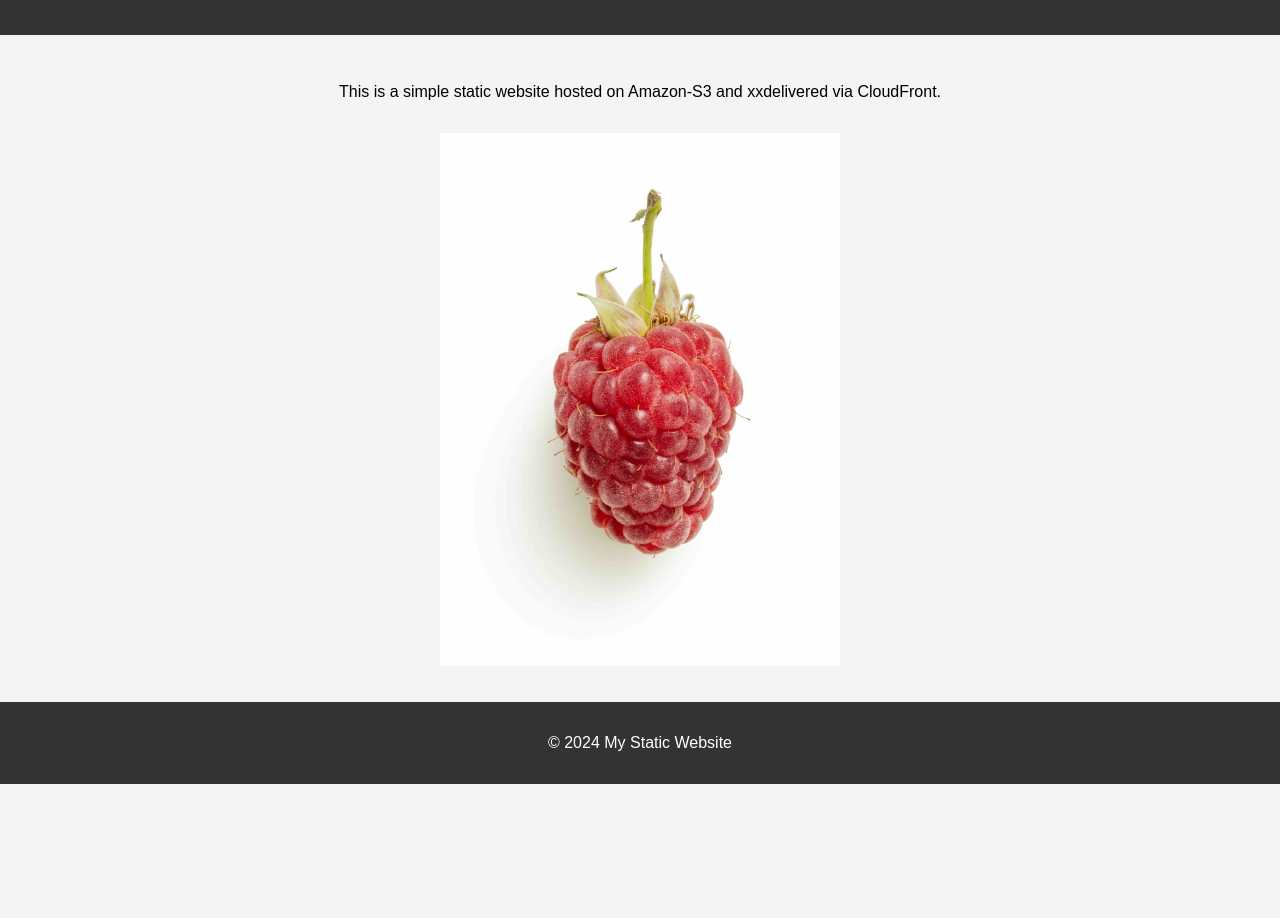
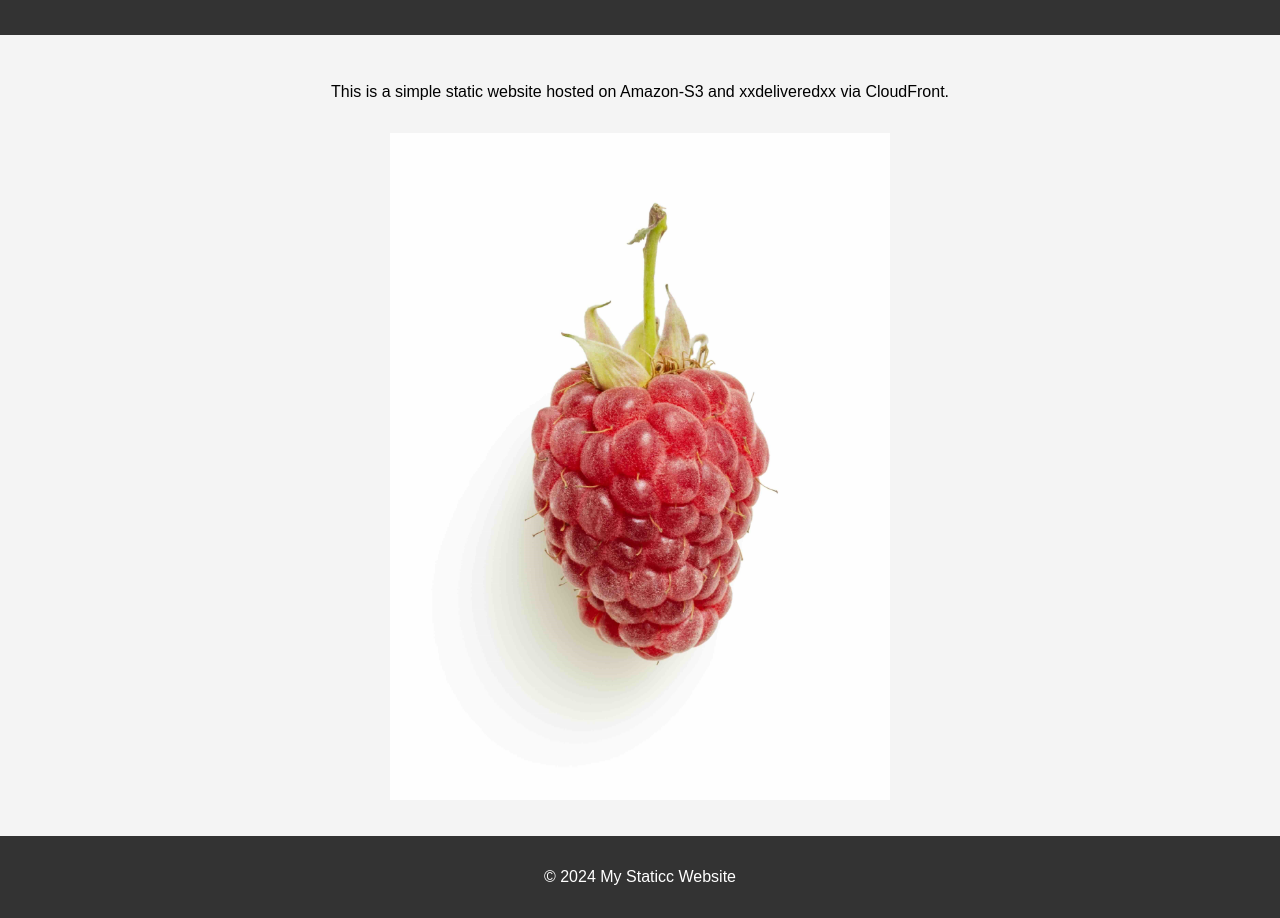
Before and after one commit to SkSingh07/aws, a plain HTML site: page index.html in a window 1280 px wide. Shown: the part 77-995 px from the top of the page. Before the commit the page ends 861 px from the top, so only its background shows below. Drawn offline with Linux system fonts and the light colour scheme.

Commit message:
Initial commit

```diff
--- a/index.html
+++ b/index.html
@@ -11,11 +11,11 @@
         <h1>Welcome to My Static Website</h1>
     </header>
     <main>
-        <p>This is a simple static website hosted on Amazon-S3 and xxdelivered via CloudFront.</p>
-        <img src="image.jpg" alt="Sample Image" width="400" height="400">
+        <p>This is a simple static website hosted on Amazon-S3 and xxdeliveredxx via CloudFront.</p>
+        <img src="image.jpg" alt="Sample Image" width="500" height="500">
     </main>
     <footer>
-        <p>&copy; 2024 My Static Website</p>
+        <p>&copy; 2024 My Staticc Website</p>
     </footer>
 </body>
 </html>
```
Also changed, not shown: 1 other file.
